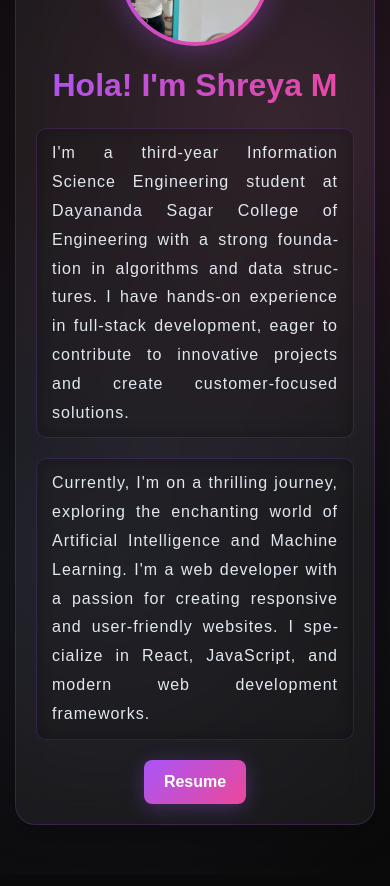
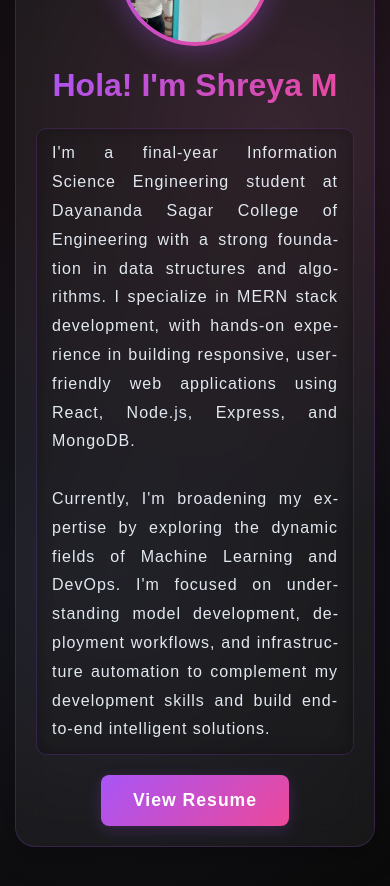
Before and after one commit to ShreyaMahadev/portfolio-website, a React (Create React App) app: page / in a window 390 px wide. Shown: the part 1100-1986 px from the top of the page. Built offline with nearby package versions, Linux system fonts and the light colour scheme.

Commit message:
Enchanced  mobile responsiveness

```diff
--- a/public/index.html
+++ b/public/index.html
@@ -18,7 +18,7 @@
     -->
     <link rel="manifest" href="%PUBLIC_URL%/manifest.json" />
 
-    <title>Shreya M</title>
+    <title>Shreya M Portfolio</title>
     <link href="https://cdn.jsdelivr.net/npm/bootstrap@5.3.3/dist/css/bootstrap.min.css" rel="stylesheet" integrity="sha384-QWTKZyjpPEjISv5WaRU9OFeRpok6YctnYmDr5pNlyT2bRjXh0JMhjY6hW+ALEwIH" crossorigin="anonymous">
     <link rel="preconnect" href="https://fonts.googleapis.com">
 <link rel="preconnect" href="https://fonts.gstatic.com" crossorigin>
@@ -29,16 +29,7 @@
   <body>
     <noscript>You need to enable JavaScript to run this app.</noscript>
     <div id="root"></div>
-    <!--
-      This HTML file is a template.
-      If you open it directly in the browser, you will see an empty page.
 
-      You can add webfonts, meta tags, or analytics to this file.
-      The build step will place the bundled scripts into the <body> tag.
-
-      To begin the development, run `npm start` or `yarn start`.
-      To create a production bundle, use `npm run build` or `yarn build`.
-    -->
     <script src="https://cdn.jsdelivr.net/npm/bootstrap@5.3.3/dist/js/bootstrap.bundle.min.js" integrity="sha384-YvpcrYf0tY3lHB60NNkmXc5s9fDVZLESaAA55NDzOxhy9GkcIdslK1eN7N6jIeHz" crossorigin="anonymous"></script>
   </body>
 </html>
--- a/src/App.js
+++ b/src/App.js
@@ -45,21 +45,21 @@ function App() {
           className={`display-1 text-center welcome-text ${showName ? 'slide-in-left' : ''}`}
           data-aos="fade-down"
         >
-          Hey! It's Shreya M
+          Hey there! It's Shreya M
         </h1>
         <p
           className="lead text-center"
           data-aos="fade-up"
           data-aos-delay="300"
         >
-          🚀 Web Developer | Machine Learning Enthusiast | Tech Explorer
+          🚀 Full Stack Developer | Machine Learning Enthusiast | Tech Explorer
         </p>
         <p
           className="subtitle text-center"
           data-aos="fade-up"
           data-aos-delay="500"
         >
-          Building innovative solutions with modern technologies
+          Code. Create. Repeat.
         </p>
       </div>
       <div id="about" data-aos="fade-up">
--- a/src/Components/About/About.css
+++ b/src/Components/About/About.css
@@ -96,6 +96,34 @@
   color: #fff;
 }
 
+.resume-link-container {
+  display: flex;
+  justify-content: center;
+  margin-top: 20px;
+}
+
+.resume-link {
+  display: inline-block;
+  padding: 12px 32px;
+  font-size: 1.1rem;
+  font-weight: bold;
+  color: #fff;
+  background: linear-gradient(135deg, #a855f7, #ec4899);
+  border: none;
+  border-radius: 8px; /* Changed from 30px to 8px for rectangular box */
+  box-shadow: 0 4px 16px rgba(168, 85, 247, 0.2);
+  text-decoration: none;
+  transition: background 0.3s, transform 0.2s, box-shadow 0.3s;
+  letter-spacing: 1px;
+}
+
+.resume-link:hover {
+  background: linear-gradient(135deg, #ec4899, #a855f7);
+  color: #fff;
+  transform: translateY(-3px) scale(1.05);
+  box-shadow: 0 8px 24px rgba(236, 72, 153, 0.2);
+}
+
 @media (max-width: 768px) {
   #about {
     padding: 50px 15px;
--- a/src/Components/About/About.js
+++ b/src/Components/About/About.js
@@ -4,9 +4,7 @@ import "./About.css";
 export default function About() {
   return (
     <>
-
-        <div className="container" >
-
+      <div className="container">
         {/* Circular Profile Picture */}
         <img
           src="/profile.jpg" // Replace with your image URL
@@ -16,25 +14,25 @@ export default function About() {
 
         <h1 className="mb-4">Hola! I'm Shreya M</h1>
         <p className="lead">
-              I'm a third-year Information Science Engineering student at
-              Dayananda Sagar College of Engineering with a strong foundation
-              in algorithms and data structures. I have hands-on experience in
-              full-stack development, eager to contribute to innovative projects
-              and create customer-focused solutions.
+          I'm a final-year Information Science Engineering student at Dayananda
+          Sagar College of Engineering with a strong foundation in data
+          structures and algorithms. I specialize in MERN stack development,
+          with hands-on experience in building responsive, user-friendly web
+          applications using React, Node.js, Express, and MongoDB.
+          <br />
+          <br />
+          Currently, I'm broadening my expertise by exploring the dynamic fields of Machine
+          Learning and DevOps. I'm focused on understanding model development,
+          deployment workflows, and infrastructure automation to complement my
+          development skills and build end-to-end intelligent solutions.
         </p>
-            <p className="lead">
-              Currently, I'm on a thrilling journey, exploring the enchanting
-              world of Artificial Intelligence and Machine Learning. I'm a web
-              developer with a passion for creating responsive and user-friendly
-              websites. I specialize in React, JavaScript, and modern web
-              development frameworks.
-            </p>
-            <a href="\Shreya_M_Resume.pdf" className="btn-custom" download>
-              Resume
+        <div className="resume-link-container">
+          <a href="/Shreya_M_Resume.pdf" target="_blank"
+            rel="noopener noreferrer" className="resume-link">
+            View Resume
           </a>
-
         </div>
-
+      </div>
     </>
   );
 }
--- a/src/Components/Contact/Contact.css
+++ b/src/Components/Contact/Contact.css
@@ -70,45 +70,48 @@
 
 /* Default Icon Colors */
 .github {
-  color: #333;
+  color: #fff;
 }
-
 .github:hover {
   color: #fff;
   background: rgba(51, 51, 51, 0.2);
 }
-
 .linkedin {
   color: #0077b5;
 }
+.linkedin:hover {
+  color:  #0077b5;
+  background: rgba(51, 51, 51, 0.2);
+}
 
-.linkedin:hover {
-  background: rgba(0, 119, 181, 0.2);
-}
 
 .email {
   color: #d44638;
 }
 
 .email:hover {
+  color: #d44638;
   background: rgba(212, 70, 56, 0.2);
 }
 
 .leetcode {
   color: #ffa116;
 }
-
 .leetcode:hover {
+  color:  #ffa116;
   background: rgba(255, 161, 22, 0.2);
 }
+
 
 .instagram {
   color: #E4405F;
 }
-
 .instagram:hover {
+  color:  #E4405F;
   background: rgba(228, 64, 95, 0.2);
 }
+
+
 
 /* Contact Message */
 .contact-message {
@@ -122,6 +125,30 @@
   font-family: Arial, sans-serif;
   position: relative;
   z-index: 1;
+}
+
+/* Contact Box */
+.contact-box {
+  background: rgba(32, 24, 44, 0.92);
+  border-radius: 28px;
+  box-shadow: 0 12px 40px rgba(80, 0, 120, 0.13), 0 2px 12px rgba(0,0,0,0.10);
+  padding: 56px 38px 38px 38px;
+  max-width: 480px;
+  margin: 70px auto 0 auto;
+  display: flex;
+  flex-direction: column;
+  align-items: center;
+  border: 1.5px solid rgba(168, 85, 247, 0.13);
+  position: relative;
+  z-index: 2;
+}
+
+@media (max-width: 600px) {
+  .contact-box {
+    padding: 22px 8px 18px 8px;
+    max-width: 98vw;
+    margin: 32px 1vw 0 1vw;
+  }
 }
 
 @media (max-width: 768px) {
@@ -149,3 +176,13 @@
     font-size: 0.9rem;
   }
 }
+
+.linkedin:hover {
+  color: #fff;
+  background: #0077b5;
+}
+
+.leetcode:hover {
+  color: #fff;
+  background: #ffa116;
+}
--- a/src/Components/Contact/Contact.js
+++ b/src/Components/Contact/Contact.js
@@ -3,7 +3,7 @@ import "./Contact.css";
 
 export default function Contact() {
   return (
-    <>
+    <div className="contact-box">
       <h2 className="contact-title">Get In Touch</h2>
 
       <div className="social-links">
@@ -54,6 +54,6 @@ export default function Contact() {
         a good tech discussion, or to share your favorite programming pun.
         Let's make the tech world brighter!
       </p>
-    </>
+    </div>
   );
 }
--- a/src/Components/Navbar.css
+++ b/src/Components/Navbar.css
@@ -5,6 +5,8 @@
 
   box-shadow: 0 4px 8px rgba(0, 0, 0, 0.2);
   padding: 15px 30px;
+  font-size: 1.2rem;
+  font-weight: 500;
   font-family: "Poppins", sans-serif;
   position: sticky;
   top: 0;
@@ -19,7 +21,7 @@
 
 .nav-link {
   color: #e2e8f0 !important;
-  font-size: 1rem;
+  font-size: 1.2rem;
   transition: color 0.3s ease, transform 0.2s ease;
   text-align: center;
   position: relative;
--- a/src/Components/Project/Project.js
+++ b/src/Components/Project/Project.js
@@ -27,6 +27,12 @@ const ProjectCard = ({ title, description, techStack, githubLink, liveDemoLink }
 const ProjectSection = () => {
   const projects = [
     {
+      title: "IntervAI",
+      description: "A job interview preparation platform powered by Vapi AI Voice agents.",
+      techStack: ["Next.js", "Firebase", "TailWindCSS"],
+      githubLink: "https://github.com/ShreyaMahadev/IntervAI",
+    },
+    {
       title: "SliceLink",
       description: "A simple and efficient URL Shortener that allows users to shorten long URLs for easier sharing and management.",
       techStack: ["Node.js", "Express", "MongoDB"],
@@ -53,12 +59,6 @@ const ProjectSection = () => {
       githubLink: "https://github.com/ShreyaMahadev/Plant_Disease_Prediction_Using_CNN",
     },
     {
-      title: "DSCE Nexus",
-      description: "A comprehensive platform where students can find the calendar of events",
-      techStack: ["React", "TailWindCSS"],
-      githubLink: "https://github.com/ShreyaMahadev/DSCE-Nexus",
-    },
-    {
       title: "Generating Hand Written Digits using DCGAN",
       description: "A deep learning project that generates handwritten digits using Deep Convolutional Generative Adversarial Networks (DCGAN).",
       techStack: ["Python", "TensorFlow", "Keras", "DCGAN"],
--- a/src/Components/Skills/Skills.css
+++ b/src/Components/Skills/Skills.css
@@ -3,10 +3,15 @@
   margin: 0;
   padding: 0;
   font-family: Arial, sans-serif;
+
 }
 
 body {
   background: #0a0a0a;
+  min-height: 100vh;
+  /* Improve mobile responsiveness */
+  width: 100vw;
+  overflow-x: hidden;
   color: #fff;
   font-family: 'Arial', sans-serif;
   margin: 0;
@@ -125,34 +130,42 @@ body {
 
 @media (max-width: 768px) {
   .skills-grid {
-    display: flex;
-    flex-wrap: nowrap;
-    overflow-x: auto;
-    scroll-snap-type: x mandatory;
-    -webkit-overflow-scrolling: touch;
-    padding: 20px 0;
-    gap: 20px;
-    scroll-behavior: smooth;
+    display: grid;
+    grid-template-columns: 1fr 1fr;
+    gap: 16px;
+    padding: 16px;
+    overflow-x: unset;
+    scroll-snap-type: none;
+    justify-items: center;
+    align-items: center;
+    justify-content: center;
   }
 
   .skill-item {
-    flex: 0 0 auto;
-    width: 120px;
-    scroll-snap-align: center;
-    margin: 0 10px;
+    width: 90px;
+    padding: 14px;
+    font-size: 0.85rem;
+    margin: 0 auto;
+    flex: unset;
+    scroll-snap-align: unset;
+    display: flex;
+    flex-direction: column;
+    align-items: center;
+    min-height: 70px;
   }
 
-  .skills-grid::-webkit-scrollbar {
-    height: 6px;
+  .skill-icon {
+    font-size: 2.2rem;
+    margin-bottom: 8px;
   }
 
-  .skills-grid::-webkit-scrollbar-track {
-    background: rgba(255, 255, 255, 0.1);
-    border-radius: 10px;
+  .skill-name {
+    font-size: 0.85rem;
   }
 
+  .skills-grid::-webkit-scrollbar,
+  .skills-grid::-webkit-scrollbar-track,
   .skills-grid::-webkit-scrollbar-thumb {
-    background: linear-gradient(135deg, #a855f7, #ec4899);
-    border-radius: 10px;
+    display: none;
   }
 }
--- a/src/Components/Skills/Skills.js
+++ b/src/Components/Skills/Skills.js
@@ -1,24 +1,31 @@
 import React from "react";
-import { FaHtml5, FaCss3Alt, FaBootstrap, FaJsSquare, FaReact, FaNodeJs, FaGithub } from "react-icons/fa";
-import { FaProjectDiagram } from 'react-icons/fa';
-import { SiCplusplus, SiExpress, SiMongodb, SiMysql, SiCanva, SiTailwindcss} from "react-icons/si";
+import {
+  FaHtml5,
+  FaCss3Alt,
+  FaBootstrap,
+  FaJsSquare,
+  FaReact,
+  FaNodeJs,
+  FaGithub,
+} from "react-icons/fa";
+import { SiCplusplus, SiExpress, SiMongodb, SiMysql, SiTailwindcss, SiNextdotjs, SiTypescript } from "react-icons/si";
 import "./Skills.css";
 
 const Skills = () => {
   const skills = [
     { icon: <SiCplusplus />, name: "C++", color: "#00599C" },
-    { icon: <FaProjectDiagram />, name: "DSA", color: "#4CAF50" },
     { icon: <FaHtml5 />, name: "HTML", color: "#E44D26" },
     { icon: <FaCss3Alt />, name: "CSS", color: "#264DE4" },
     { icon: <FaBootstrap />, name: "Bootstrap", color: "#7952B3" },
     { icon: <SiTailwindcss />, name: "TailwindCSS", color: "#06B6D4" },
     { icon: <FaJsSquare />, name: "JavaScript", color: "#F7DF1E" },
+    { icon: <SiTypescript />, name: "TypeScript", color: "#3178C6" },
     { icon: <FaGithub />, name: "GitHub", color: "#333333" },
     { icon: <FaReact />, name: "ReactJS", color: "#61DAFB" },
+    { icon: <SiNextdotjs />, name: "Next.js", color: "#000000" },
     { icon: <SiExpress style={{ color: '#ffffff' }} />, name: "ExpressJS", color: "#ffffff" },
     { icon: <SiMongodb />, name: "MongoDB", color: "#47A248" },
     { icon: <SiMysql />, name: "MySQL", color: "#00758F" },
-    { icon: <SiCanva />, name: "Canva", color: "#00C4CC" },
     { icon: <FaNodeJs />, name: "NodeJS", color: "#83CD29" },
   ];
 
@@ -28,10 +35,7 @@ const Skills = () => {
       <div className="skills-grid">
         {skills.map((skill, index) => (
           <div key={index} className="skill-item">
-            <div
-              className="skill-icon"
-              style={{ color: skill.color }}
-            >
+            <div className="skill-icon" style={{ color: skill.color }}>
               {skill.icon}
             </div>
             <p className="skill-name">{skill.name}</p>
```
Also changed, not shown: package.json (+5 -5 lines), 2 other files (tests, documents, lock files or other folders). Lines whose indentation alone changed are shown as unchanged.
